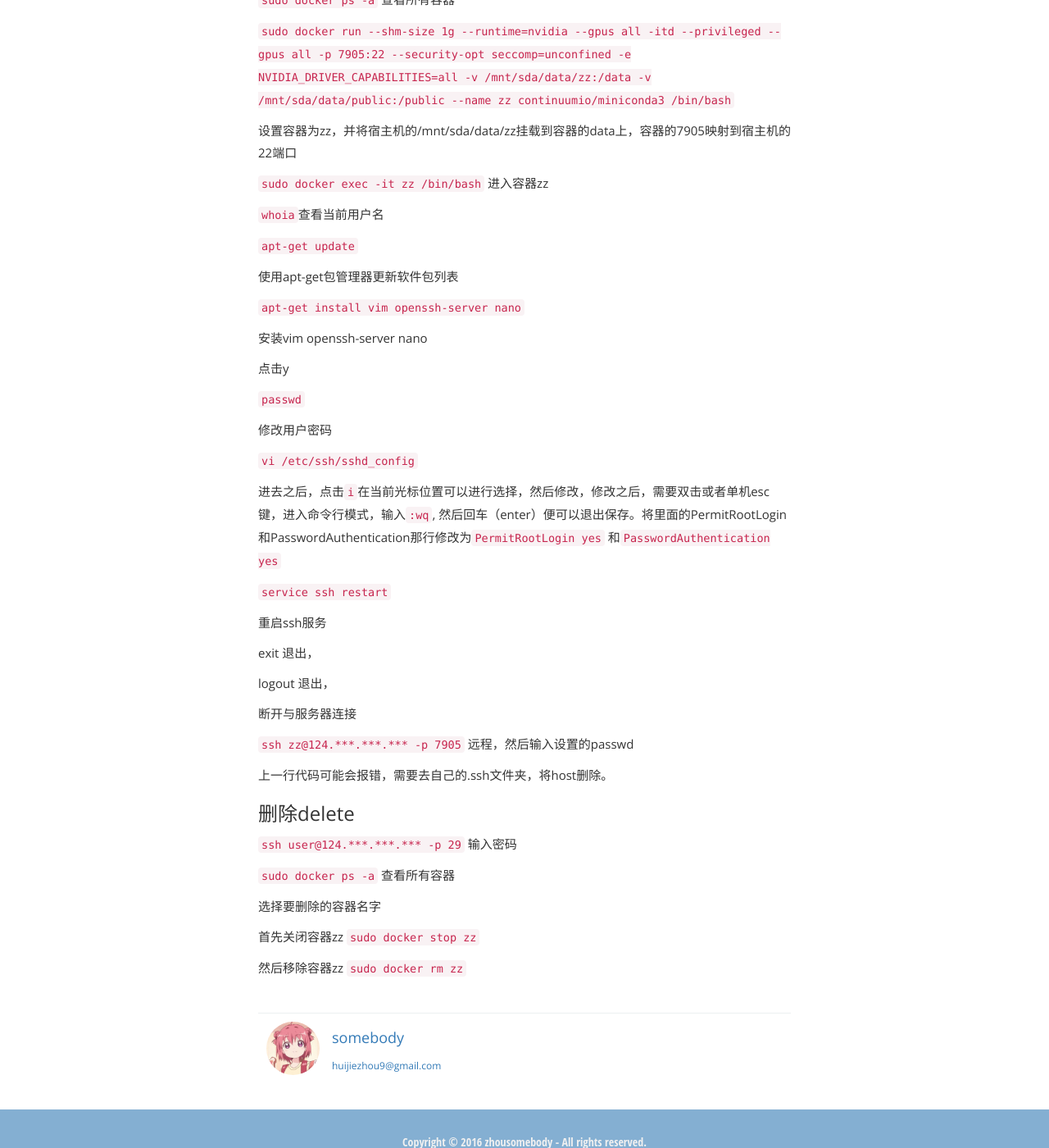
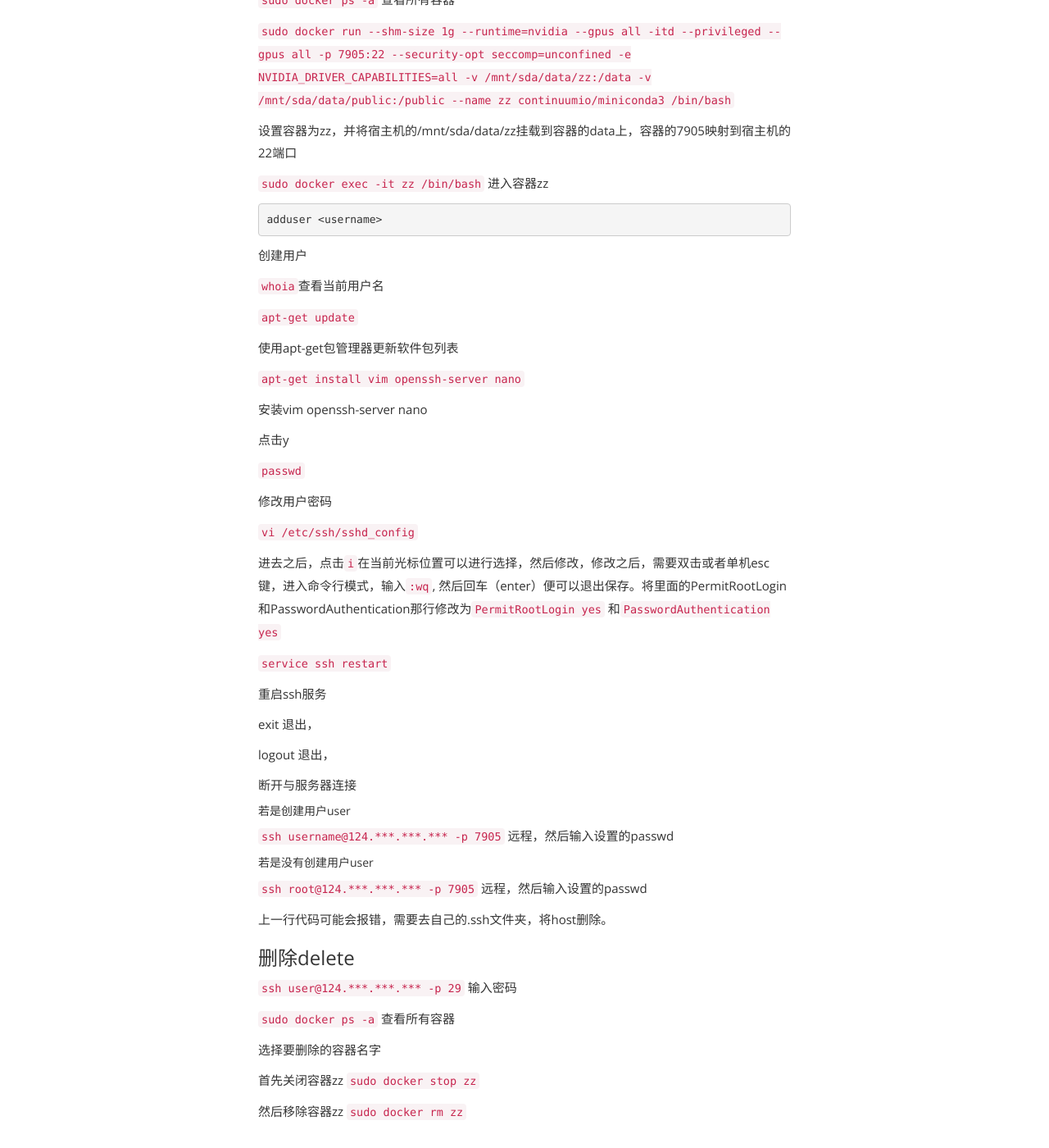
Before and after one commit to zhousomebody/zhousomebody.github.io, a Jekyll site: the page built from _posts/2024-01-09-ssh-create&&delete.md, in a window 1280 px wide and 1400 px high, scrolled down 421 px. Shown: the whole window at 82% size. Built offline with Jekyll 4.4.1, drawn with Linux system fonts in a browser that asks for light colours; Markdown is read by kramdown in place of the engine named in the settings.

Commit message:
Update 2024-01-09-ssh-create&&delete.md

````diff
--- a/_posts/2024-01-09-ssh-create&&delete.md
+++ b/_posts/2024-01-09-ssh-create&&delete.md
@@ -22,6 +22,11 @@ excerpt_separator: "##"
 
 ```sudo docker exec -it zz /bin/bash```
 进入容器zz
+
+```
+adduser <username>
+```
+创建用户
 
 `whoia`查看当前用户名
 
@@ -55,7 +60,14 @@ logout 退出，
 
 断开与服务器连接
 
-```ssh zz@124.***.***.*** -p 7905```
+##### 若是创建用户user
+
+```ssh username@124.***.***.*** -p 7905```
+远程，然后输入设置的passwd
+
+##### 若是没有创建用户user
+
+```ssh root@124.***.***.*** -p 7905```
 远程，然后输入设置的passwd
 
 上一行代码可能会报错，需要去自己的.ssh文件夹，将host删除。
````
